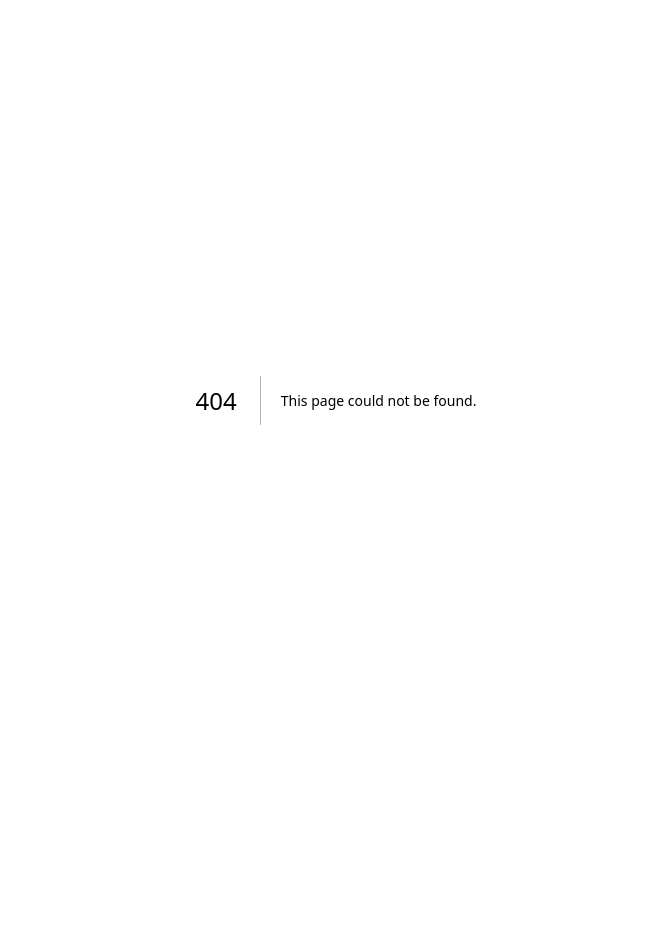
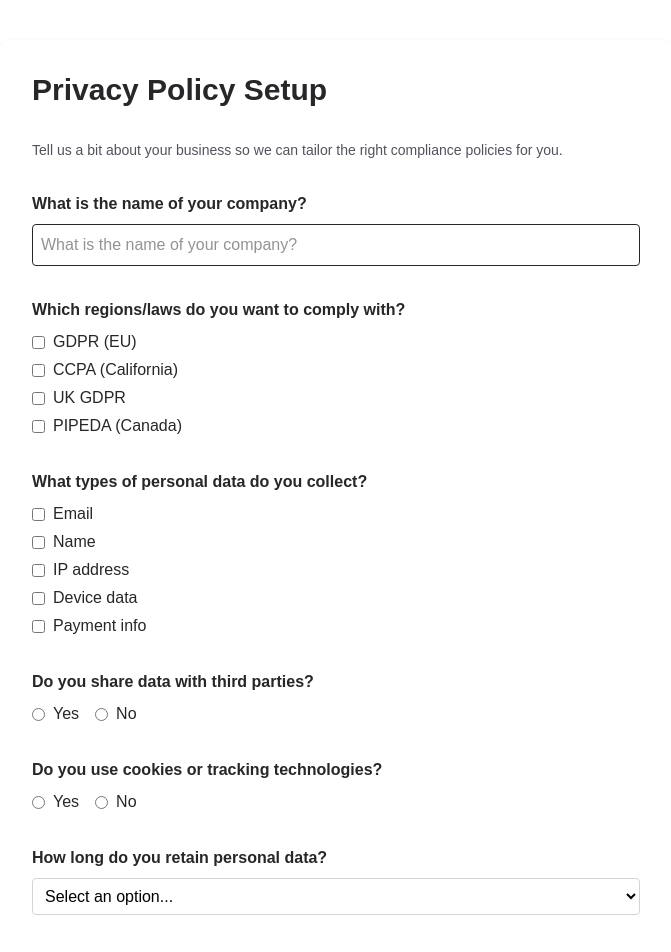
Before and after one commit to NathanGarrihy/ai-policy-generator, a Next.js app: page /questionnaire in a window 1280 px wide. Before the commit this address had no page. Shown: the top 952 px of the page, without its empty margins (304-975 px from the left). Before the commit the page ends 800 px from the top, so only its background shows below. Built offline with nearby package versions, Linux system fonts and the light colour scheme.

Commit message:
Added intro questionaire

```diff
--- /dev/null
+++ b/app/questionnaire/page.tsx
@@ -0,0 +1,64 @@
+"use client";
+
+import { useState } from "react";
+import { useRouter } from "next/navigation";
+import { privacyPolicyQuestions } from "@/lib/questions";
+import { QuestionRenderer } from "@/components/QuestionRenderer";
+
+export default function QuestionnairePage() {
+  const [responses, setResponses] = useState<Record<string, any>>({});
+  const [submitted, setSubmitted] = useState(false);
+  const router = useRouter();
+
+  const handleChange = (id: string, value: any) => {
+    setResponses((prev) => ({ ...prev, [id]: value }));
+  };
+
+  const handleSubmit = () => {
+    console.log("🧠 User responses:", responses);
+
+    // Optional: store in localStorage or Supabase later
+    localStorage.setItem("policyResponses", JSON.stringify(responses));
+
+    setSubmitted(true);
+    setTimeout(() => {
+      router.push("/policy-options"); // 👈 Update this route when the next step is built
+    }, 1000);
+  };
+
+  return (
+    <div className="max-w-2xl mx-auto mt-10 p-8 space-y-8 bg-white dark:bg-zinc-900 text-zinc-800 dark:text-zinc-100 shadow rounded-lg">
+      <h1 className="text-3xl font-bold">Privacy Policy Setup</h1>
+      <p className="text-sm text-zinc-600 dark:text-zinc-400">
+        Tell us a bit about your business so we can tailor the right compliance
+        policies for you.
+      </p>
+
+      {privacyPolicyQuestions.map((q) => (
+        <div key={q.id} className="space-y-2">
+          <label className="block font-semibold">{q.label}</label>
+          <QuestionRenderer
+            question={q}
+            value={responses[q.id]}
+            onChange={(val) => handleChange(q.id, val)}
+          />
+        </div>
+      ))}
+
+      <div className="pt-6">
+        <button
+          onClick={handleSubmit}
+          className="bg-blue-600 hover:bg-blue-700 text-white px-5 py-2 rounded shadow font-medium"
+        >
+          Continue
+        </button>
+      </div>
+
+      {submitted && (
+        <div className="mt-6 p-4 bg-green-100 border-l-4 border-green-500 text-green-800 font-medium dark:bg-green-900 dark:text-green-200 dark:border-green-400">
+          🚀 Preferences saved! We'll tailor your next steps based on this info.
+        </div>
+      )}
+    </div>
+  );
+}
--- /dev/null
+++ b/components/QuestionRenderer.tsx
@@ -0,0 +1,87 @@
+"use client";
+
+import { useState } from "react";
+
+type QuestionProps = {
+  question: any;
+  value: any;
+  onChange: (value: any) => void;
+};
+
+export function QuestionRenderer({ question, value, onChange }: QuestionProps) {
+  if (question.type === "text") {
+    return (
+      <input
+        type="text"
+        className="border rounded p-2 w-full"
+        value={value || ""}
+        onChange={(e) => onChange(e.target.value)}
+        placeholder={question.label}
+      />
+    );
+  }
+
+  if (question.type === "dropdown") {
+    return (
+      <select
+        className="w-full bg-white dark:bg-zinc-800 text-black dark:text-white border border-zinc-300 dark:border-zinc-600 rounded p-2 focus:outline-none focus:ring-2 focus:ring-blue-500"
+        value={value || ""}
+        onChange={(e) => onChange(e.target.value)}
+      >
+        <option value="" disabled>
+          Select an option...
+        </option>
+        {question.options.map((opt: string) => (
+          <option key={opt} value={opt}>
+            {opt}
+          </option>
+        ))}
+      </select>
+    );
+  }
+
+  if (question.type === "multi-select") {
+    return (
+      <div className="flex flex-col gap-1">
+        {question.options.map((opt: string) => (
+          <label key={opt} className="flex items-center gap-2">
+            <input
+              type="checkbox"
+              checked={value?.includes(opt) || false}
+              onChange={(e) => {
+                const newValue = value ? [...value] : [];
+                if (e.target.checked) {
+                  newValue.push(opt);
+                } else {
+                  const index = newValue.indexOf(opt);
+                  if (index > -1) newValue.splice(index, 1);
+                }
+                onChange(newValue);
+              }}
+            />
+            {opt}
+          </label>
+        ))}
+      </div>
+    );
+  }
+
+  if (question.type === "yes-no") {
+    return (
+      <div className="flex gap-4">
+        {["Yes", "No"].map((opt) => (
+          <label key={opt} className="flex items-center gap-2">
+            <input
+              type="radio"
+              checked={value === opt}
+              onChange={() => onChange(opt)}
+            />
+            {opt}
+          </label>
+        ))}
+      </div>
+    );
+  }
+
+  return null;
+}
--- /dev/null
+++ b/lib/questions.ts
@@ -0,0 +1,47 @@
+export const privacyPolicyQuestions = [
+  {
+    id: "company_name",
+    label: "What is the name of your company?",
+    type: "text",
+    required: true,
+  },
+  {
+    id: "jurisdiction",
+    label: "Which regions/laws do you want to comply with?",
+    type: "multi-select",
+    options: ["GDPR (EU)", "CCPA (California)", "UK GDPR", "PIPEDA (Canada)"],
+    required: true,
+  },
+  {
+    id: "data_collected",
+    label: "What types of personal data do you collect?",
+    type: "multi-select",
+    options: ["Email", "Name", "IP address", "Device data", "Payment info"],
+    required: true,
+  },
+  {
+    id: "third_parties",
+    label: "Do you share data with third parties?",
+    type: "yes-no",
+    required: true,
+  },
+  {
+    id: "cookies_used",
+    label: "Do you use cookies or tracking technologies?",
+    type: "yes-no",
+    required: true,
+  },
+  {
+    id: "data_retention",
+    label: "How long do you retain personal data?",
+    type: "dropdown",
+    options: [
+      "30 days",
+      "6 months",
+      "1 year",
+      "Indefinitely",
+      "Until request for deletion",
+    ],
+    required: false,
+  },
+];
```
